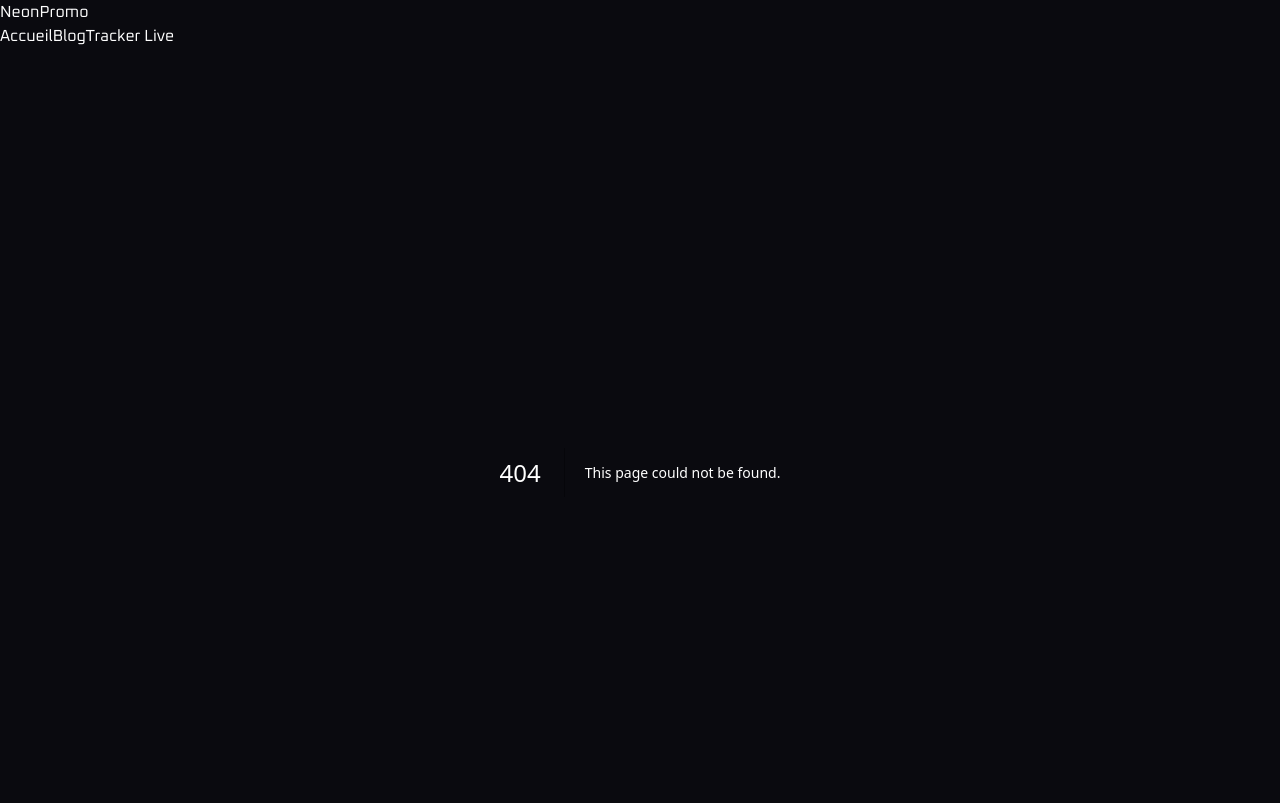
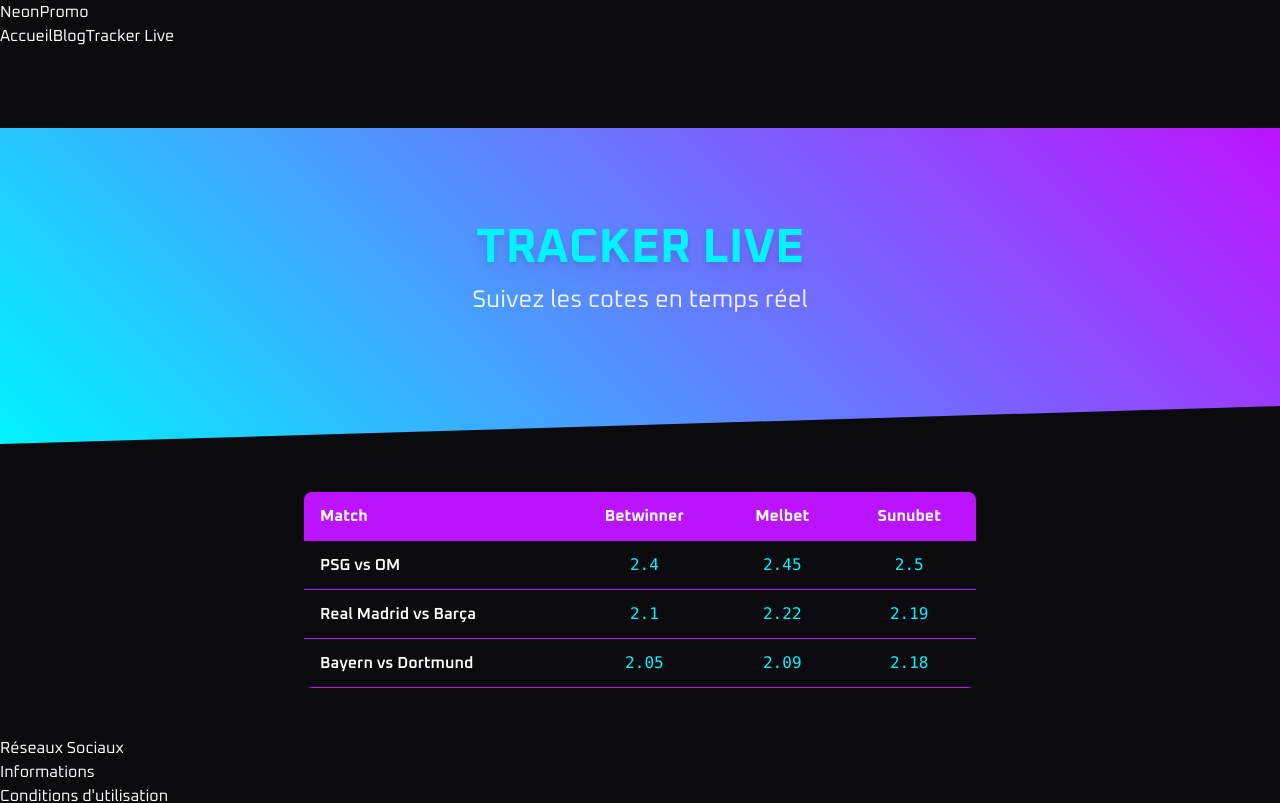
Before and after one commit to gadji15/neon-promo15, a Next.js app in the folder next-app/: page /odds-tracker in a window 1280 px wide. Before the commit this address had no page. Shown: the top 803 px of the page. Built offline with nearby package versions, Linux system fonts and the light colour scheme.

Commit message:
feat: add OddsTrackerPage with OddsHero and OddsTable components
Co-authored-by: Genie <genie@cosine.sh>

```diff
--- /dev/null
+++ b/next-app/app/odds-tracker/page.tsx
@@ -0,0 +1,11 @@
+import { OddsHero } from "../../components/OddsHero";
+import { OddsTable } from "../../components/OddsTable";
+
+export default function OddsTrackerPage() {
+  return (
+    <main>
+      <OddsHero />
+      <OddsTable />
+    </main>
+  );
+}
```
